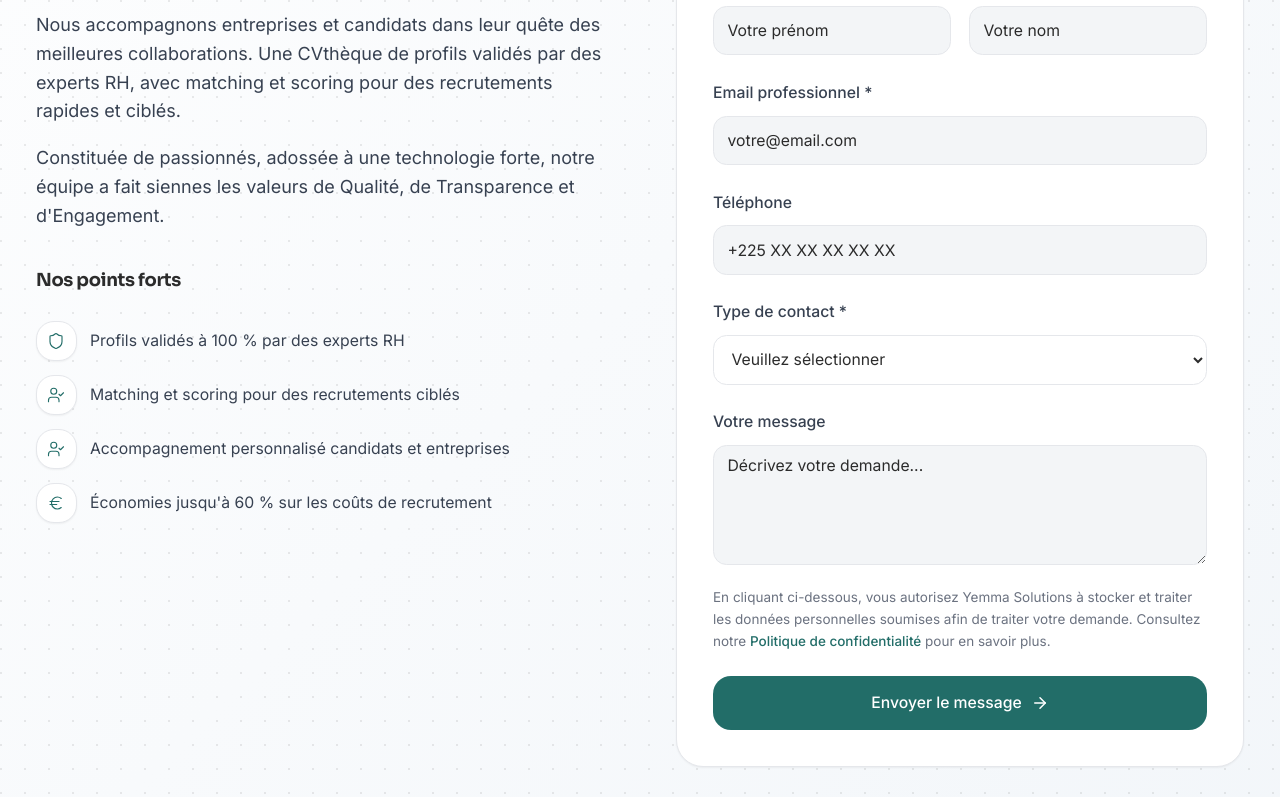
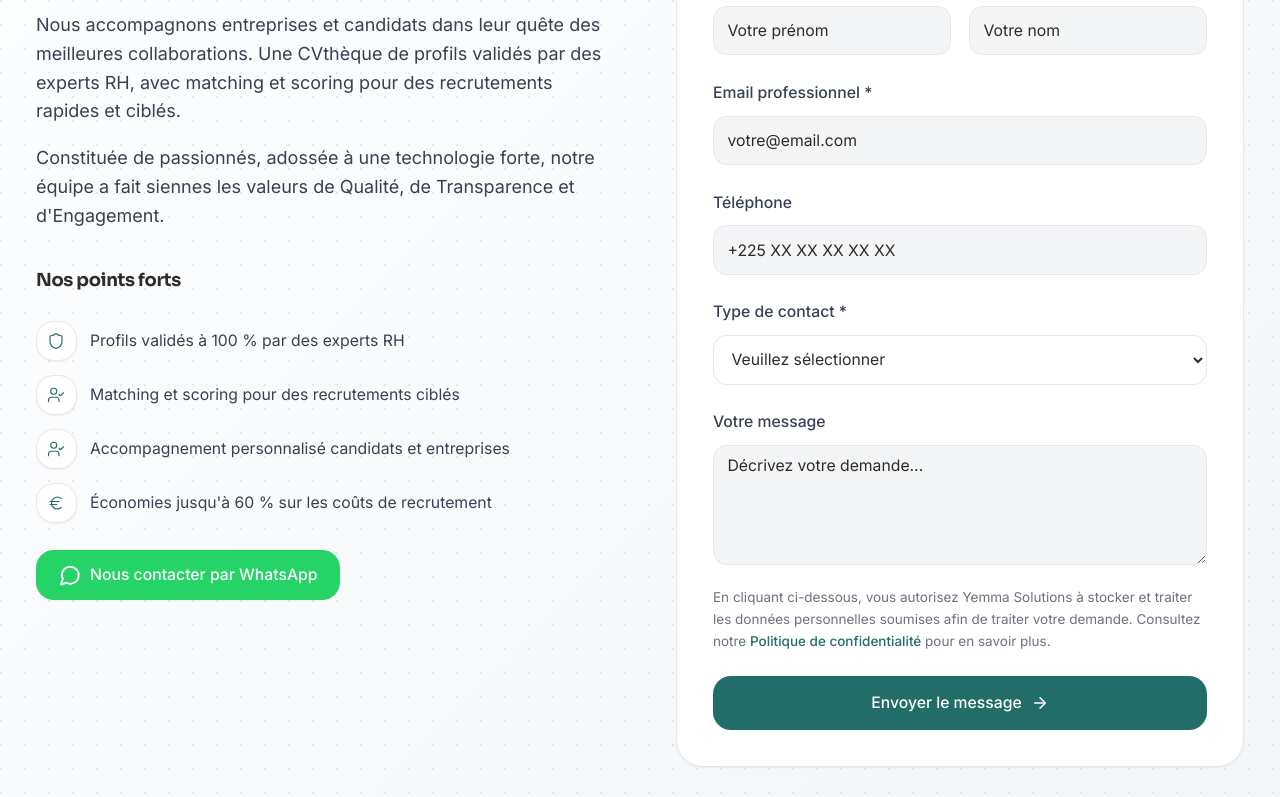
Before and after one commit to romaric-tokpa/yemma, a React (Vite) app in the folder frontend/: page /contact in a window 1280 px wide. Shown: the part 672-1469 px from the top of the page. Built offline with nearby package versions, Linux system fonts and the light colour scheme; no server answers.

Commit message:
rechange whatsapp

```diff
--- a/frontend/src/pages/Contact.jsx
+++ b/frontend/src/pages/Contact.jsx
@@ -2,7 +2,7 @@ import { useState } from 'react'
 import { Link } from 'react-router-dom'
 import { motion } from 'framer-motion'
 import {
-  Shield, UserCheck, Euro, ArrowRight, CheckCircle2, AlertCircle,
+  Shield, UserCheck, Euro, ArrowRight, MessageCircle, CheckCircle2, AlertCircle,
   Mail, MapPin, Linkedin
 } from 'lucide-react'
 import { ROUTES } from '@/constants/routes'
@@ -14,6 +14,7 @@ import { Textarea } from '@/components/ui/textarea'
 import PublicPageLayout from '@/components/layout/PublicPageLayout'
 
 const contactEmail = 'contact@yemma-solutions.com'
+const whatsappLink = 'https://wa.me/22589515801'
 const linkedinUrl = 'https://www.linkedin.com/company/yemma-solutions/'
 
 const strengths = [
@@ -25,6 +26,7 @@ const strengths = [
 
 const contactChannels = [
   { icon: Mail, label: 'Email', href: `mailto:${contactEmail}`, accent: false },
+  { icon: MessageCircle, label: 'WhatsApp', href: whatsappLink, accent: true },
   { icon: Linkedin, label: 'LinkedIn', href: linkedinUrl, accent: false },
   { icon: MapPin, label: 'Siège', href: 'https://maps.google.com/?q=Abidjan,Cote+Ivoire', accent: false },
 ]
@@ -185,6 +187,16 @@ export default function Contact() {
                     )
                   })}
                 </ul>
+
+                <a
+                  href={whatsappLink}
+                  target="_blank"
+                  rel="noopener noreferrer"
+                  className="inline-flex items-center gap-2 px-5 py-3 rounded-xl text-sm font-medium bg-[#25D366] text-white hover:bg-[#20BA5A] transition-colors shadow-sm"
+                >
+                  <MessageCircle className="h-5 w-5" />
+                  Nous contacter par WhatsApp
+                </a>
               </motion.div>
 
               {/* Colonne droite — Formulaire */}
```
